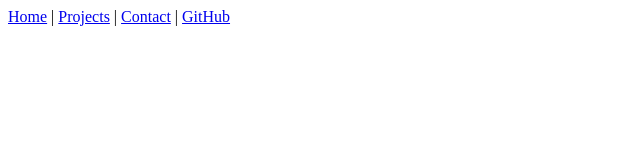
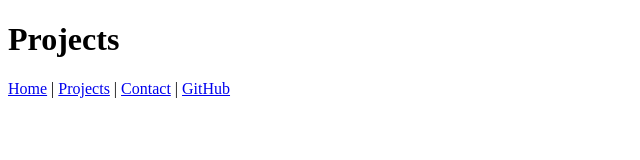
Before and after one commit to abhi-sathvika/personal-portfolio, a plain HTML site: page projects/index.html in a window 1280 px wide. Shown: the whole page, without its empty margins (0-640 px from the left). Drawn offline with Linux system fonts and the light colour scheme.

Commit message:
Updated Project page

```diff
--- a/projects/index.html
+++ b/projects/index.html
@@ -6,6 +6,8 @@
     <title>Projects</title>
 </head>
 <body>
+
+    <h1>Projects</h1>
 
     <nav>
         <a href="index.html">Home</a> |
```
